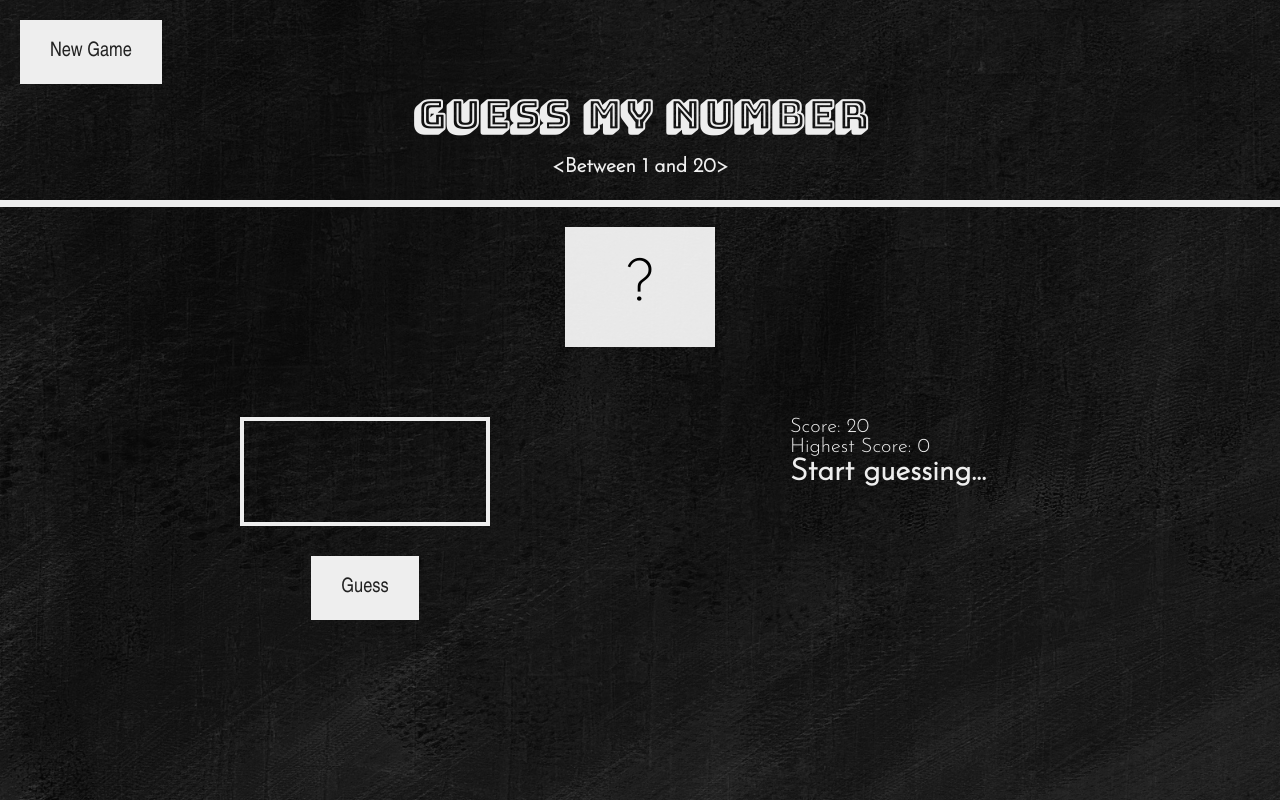
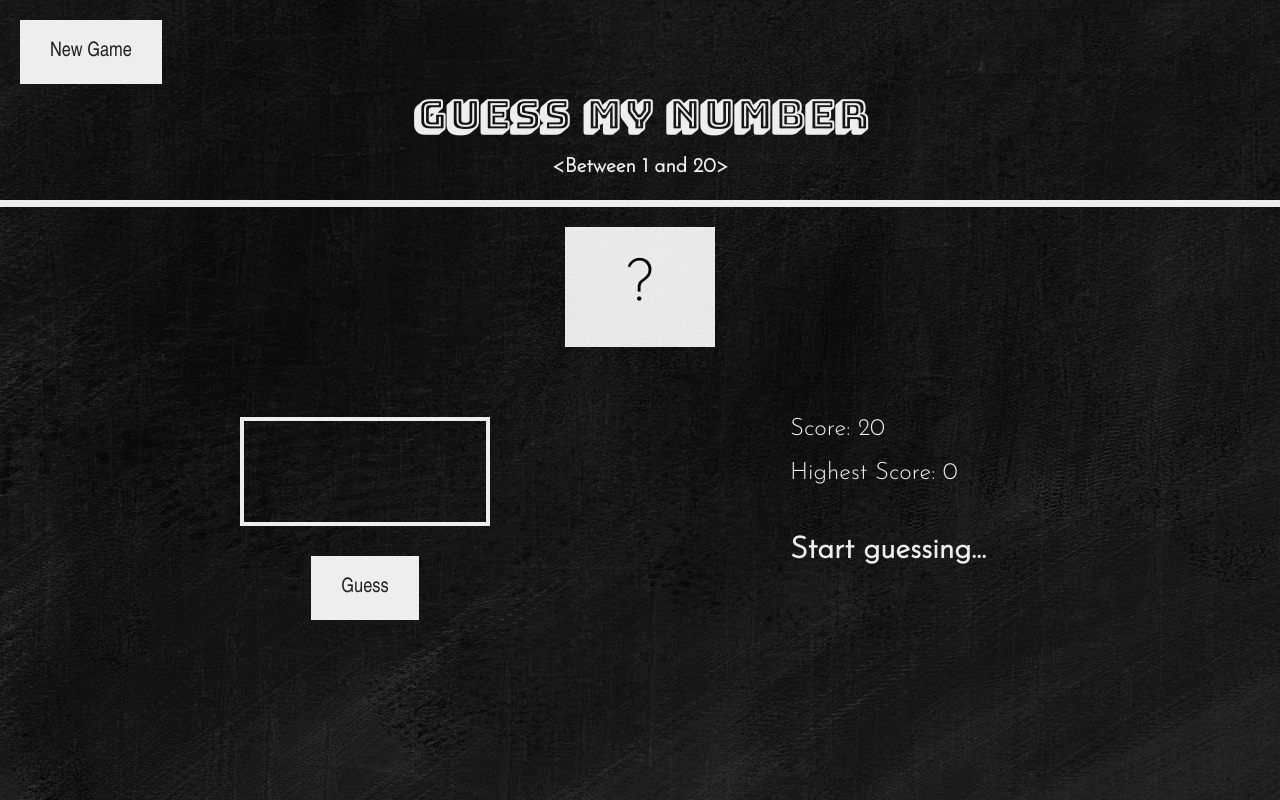
Before and after one commit to siyunfeng/guess-my-number, a React (Create React App) app: page / in a window 1280 px wide. Built offline with nearby package versions, Linux system fonts and the light colour scheme; a web font is replaced by a local one.

Commit message:
updated CSS for score-board and message

```diff
--- a/src/App.css
+++ b/src/App.css
@@ -125,3 +125,17 @@ h1 {
   display: block;
   margin-bottom: 3rem;
 }
+
+.score-board {
+  font-size: 24px;
+  font-family: 'Josefin Sans', 'Ubuntu', sans-serif;
+}
+
+.current-score-label, .highest-score-label {
+  margin-bottom: 2rem;
+}
+
+.message {
+  margin: 5rem 0;
+  height: 3rem;
+}
```
